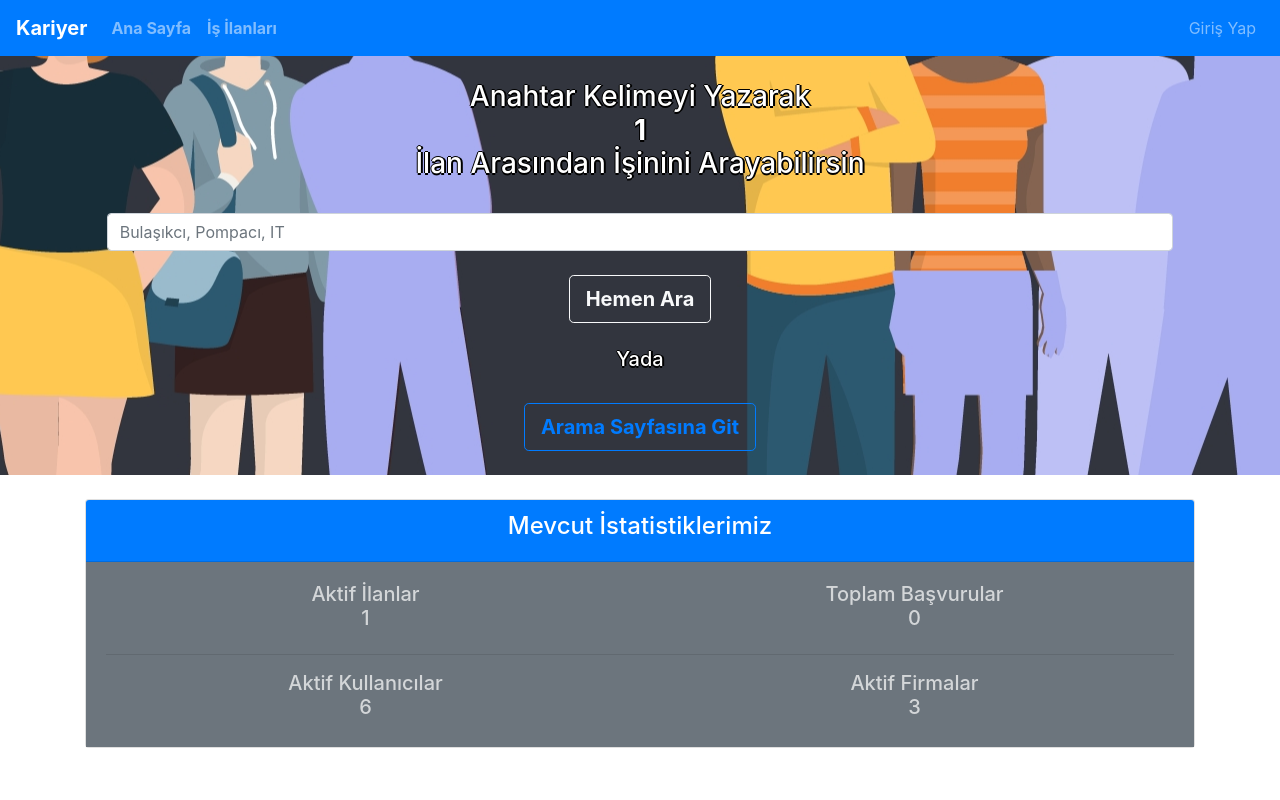
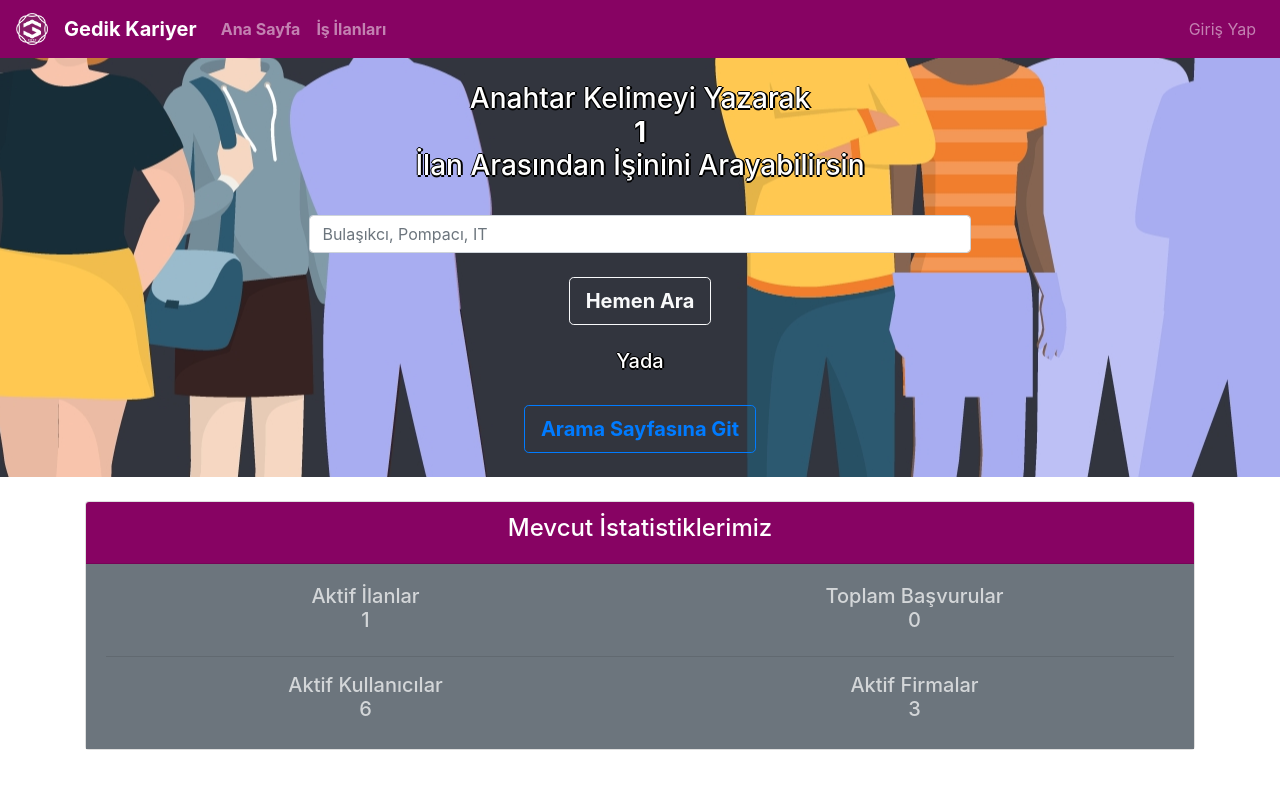
Before and after one commit to muhammedkalender/Kariyer, a PHP site: page / in a window 1280 px wide. Run offline with PHP 8.4, Linux system fonts and the light colour scheme; data comes from the database, SQL or seed files in the repository; data that the repository does not hold is empty; some libraries are stand-ins or nearby versions.

```diff
--- a/src/css/theme.css
+++ b/src/css/theme.css
@@ -39,3 +39,13 @@
 .sidebar-item:hover {
     opacity: 1;
 }
+
+.bg-gedik{
+    background-color:  #870363;
+}
+
+.btn-outline-gedik{
+    color: #870363;
+    border-color: #870363;
+
+}
--- a/src/include/functions.php
+++ b/src/include/functions.php
@@ -628,7 +628,8 @@ class User
             return [false, lang("wrong_login")];
         }
 
-        if (is_int($memberId) == false || intval($memberId) < 1) {
+        //is_int($memberId) == false ||  Serverda hata
+        if (intval($memberId) < 1) {
             return [false, lang("wrong_login")];
         }
 
@@ -1923,7 +1924,7 @@ class User
             if (is_array($res[1]) && count($res[1]) > 0) {
                 return $res;
             } else {
-                return [false, message("404_", "notification") . "SELECT * FROM notification " . $suffix];
+                return [false, message("404_", "notification")];
             }
         } else {
             return $res;
@@ -2164,7 +2165,7 @@ INNER JOIN location loc ON jal.location_id = loc.location_id WHERE ja.job_adv_ac
         }
 
         //todo
-        if (($auth = $user->checkAuth(Perm::SELF_OR_UPPER, Perm::USER, $job[1][0]["job_adv_author"]))[0] == false) {
+        if (($auth = $user->checkAuth(Perm::SELF_OR_UPPER, Perm::VISITOR, $job[1][0]["job_adv_author"]))[0] == false) {
             return $auth;
         }
 
--- a/src/js/main.js
+++ b/src/js/main.js
@@ -80,7 +80,7 @@ function href(URL, WAIT = 0) {
     });
 }
 
-function reload(WAIT) {
+function reload(WAIT = 3000) {
     sleep(WAIT).then(() => {
         window.location.reload();
     });
--- a/src/lang/tr.php
+++ b/src/lang/tr.php
@@ -155,7 +155,7 @@ $lang = [
     "insert_keyword" => "Anahtar Kelime",
     "lbl_fj_keyword" => "Anahtar Kelime",
     "hint_fj_keyword" => "Bulaşıkcı, Pompacı, IT",
-    "site_title" => "Kariyer",
+    "site_title" => "Gedik Kariyer",
     "page_main" => "Ana Sayfa",
     "unknown_user" => "Kullanıcı Bulunamadı",
     "unknown_company" => "Firma Bulunamadı",
--- a/src/page/header.php
+++ b/src/page/header.php
@@ -49,8 +49,16 @@ if (!isset($isAllowRequest)) {
     </script>
 </head>
 <title><?= lang("site_title") . " - " . $title ?></title>
-<nav class="navbar navbar-expand-lg navbar-dark bg-primary">
-    <a class="navbar-brand font-weight-bold" href="index.php"><?= lang("site_title") ?></a>
+<nav class="navbar navbar-expand-lg navbar-dark bg-gedik">
+    <a class="navbar-brand font-weight-bold" href="index.php">
+        <img style="max-width:32px;" src="/images/logo.png" alt="">
+
+    </a>
+    <a class="navbar-brand font-weight-bold" href="index.php">
+        <?= lang("site_title") ?>
+
+    </a>
+
     <button class="navbar-toggler" type="button" data-toggle="collapse" data-target="#navbarSupportedContent"
             aria-controls="navbarSupportedContent" aria-expanded="false" aria-label="Toggle navigation">
         <span class="navbar-toggler-icon"></span>
@@ -143,7 +151,7 @@ if (!isset($isAllowRequest)) {
         <div class="modal-content">
 
             <!-- Modal Header -->
-            <div class="modal-header bg-primary text-white">
+            <div class="modal-header bg-gedik text-white">
                 <h4 class="modal-title"><?= lang("forgot_password") ?></h4>
                 <button type="button" class="close text-white" data-dismiss="modal"
                         onclick="closeModal('modal-forgot')">&times;
@@ -178,7 +186,7 @@ if (!isset($isAllowRequest)) {
         <div class="modal-content">
 
             <!-- Modal Header -->
-            <div class="modal-header bg-primary text-white">
+            <div class="modal-header bg-gedik text-white">
                 <h4 class="modal-title"><?= lang("login") ?></h4>
                 <button type="button" class="close text-white" data-dismiss="modal"
                         onclick="closeModal('modal-login')">&times;
--- a/src/page/main.php
+++ b/src/page/main.php
@@ -29,13 +29,17 @@ $activeCompanys = DB::select("SELECT COUNT(*) AS ai FROM member WHERE  member_ac
         <div class="col-1">
 
         </div>
-        <div class="col-10">
+        <center class="col-10">
             <br>
             <center><h3 class="text-center text-white shadow-black"><?= lang("main_text_1", $activeJobs) ?></h3>
             </center>
             <br>
-            <div class="row"><input type="text" class="form-control" id="keyword"
-                                    placeholder="<?= lang('hint_fj_keyword') ?>"></div>
+            <center>
+                <div class="row col-8">
+                        <input type="text" class="form-control input-lg" id="keyword"
+                               placeholder="<?= lang('hint_fj_keyword') ?>">
+                </div>
+            </center>
             <br>
             <center>
                 <button class="btn btn-outline-light font-weight-bold btn-lg"
@@ -52,17 +56,17 @@ $activeCompanys = DB::select("SELECT COUNT(*) AS ai FROM member WHERE  member_ac
                 </a>
             </center>
             <br>
-        </div>
+    </div>
 
-        <div class="col-1">
-        </div>
+    <div class="col-1">
     </div>
+</div>
 </div>
 
 <div class="container">
     <br>
     <div class="card">
-        <div class="card-header text-center bg-primary text-white font-weight-bold">
+        <div class="card-header text-center text-white font-weight-bold bg-gedik">
             <h4 class=""><?= lang("current_statics") ?></h4>
         </div>
 
```
Also changed, not shown: src/favicon.png, src/images/logo.png (added).
